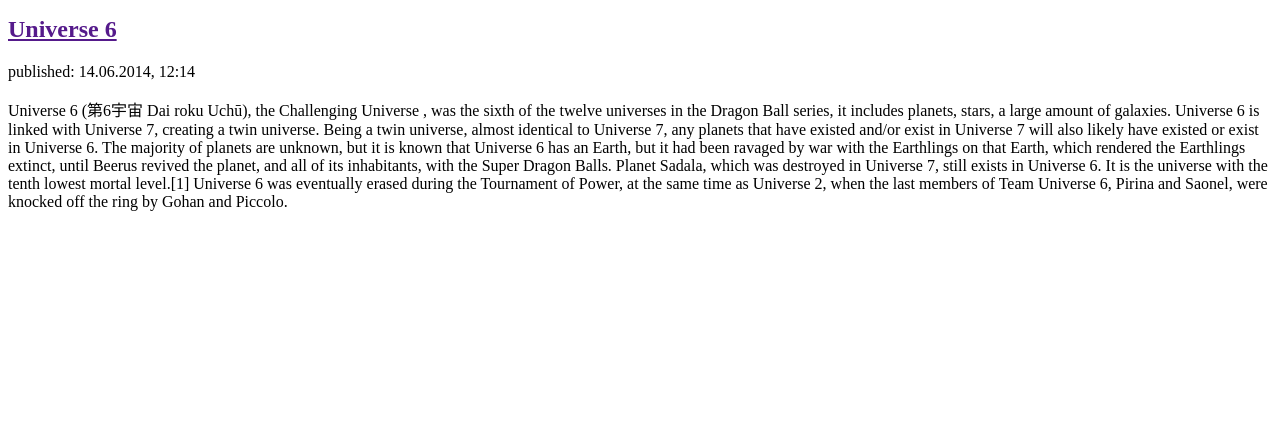
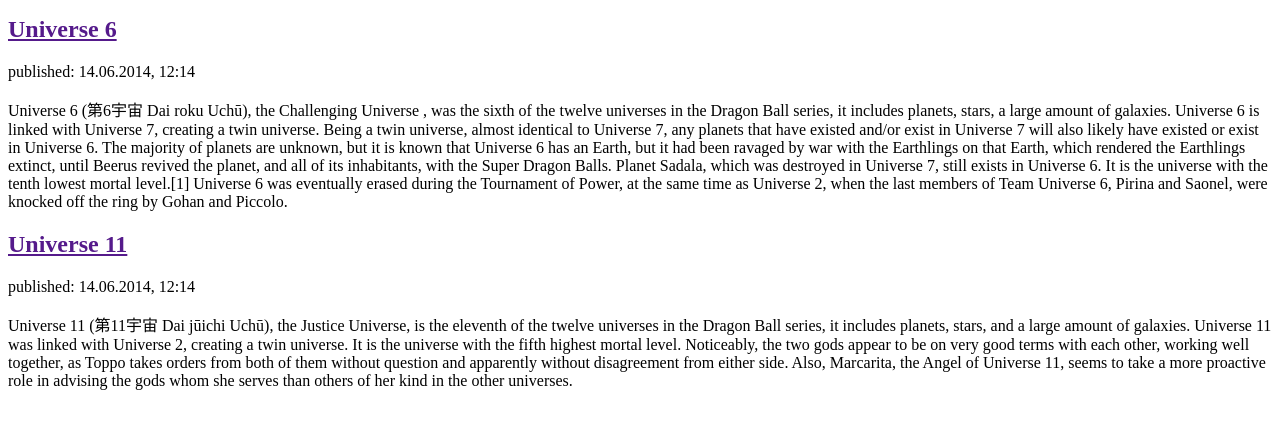
Before and after one commit to yash-1998/my-first-blog, a Python web app: template blog/templates/blog/post_list.html in a window 1280 px wide. Shown: the part 247-676 px from the top of the page. Run offline with Jinja, Linux system fonts and the light colour scheme; the template is opened without the code that fills it, so the values that code supplies are empty.

Commit message:
Added Universe 11

```diff
--- a/blog/templates/blog/post_list.html
+++ b/blog/templates/blog/post_list.html
@@ -18,5 +18,16 @@
             <p>published: 14.06.2014, 12:14</p>
             <p>Universe 6 (第6宇宙 Dai roku Uchū), the Challenging Universe , was the sixth of the twelve universes in the Dragon Ball series, it includes planets, stars, a large amount of galaxies. Universe 6 is linked with Universe 7, creating a twin universe. Being a twin universe, almost identical to Universe 7, any planets that have existed and/or exist in Universe 7 will also likely have existed or exist in Universe 6. The majority of planets are unknown, but it is known that Universe 6 has an Earth, but it had been ravaged by war with the Earthlings on that Earth, which rendered the Earthlings extinct, until Beerus revived the planet, and all of its inhabitants, with the Super Dragon Balls. Planet Sadala, which was destroyed in Universe 7, still exists in Universe 6. It is the universe with the tenth lowest mortal level.[1] Universe 6 was eventually erased during the Tournament of Power, at the same time as Universe 2, when the last members of Team Universe 6, Pirina and Saonel, were knocked off the ring by Gohan and Piccolo.</p>
         </div>
+
+        <div>
+            <h2><a href="">Universe 11</a></h2>
+            <p>published: 14.06.2014, 12:14</p>
+            <p>Universe 11 (第11宇宙 Dai jūichi Uchū), the Justice Universe, is the eleventh of the twelve universes in the Dragon Ball series, it includes planets, stars, and a large amount of galaxies. Universe 11 was linked with Universe 2, creating a twin universe. It is the universe with the fifth highest mortal level.
+
+Noticeably, the two gods appear to be on very good terms with each other, working well together, as Toppo takes orders from both of them without question and apparently without disagreement from either side.
+
+Also, Marcarita, the Angel of Universe 11, seems to take a more proactive role in advising the gods whom she serves than others of her kind in the other universes. </p>
+        </div>
+
     </body>
 </html>
```
